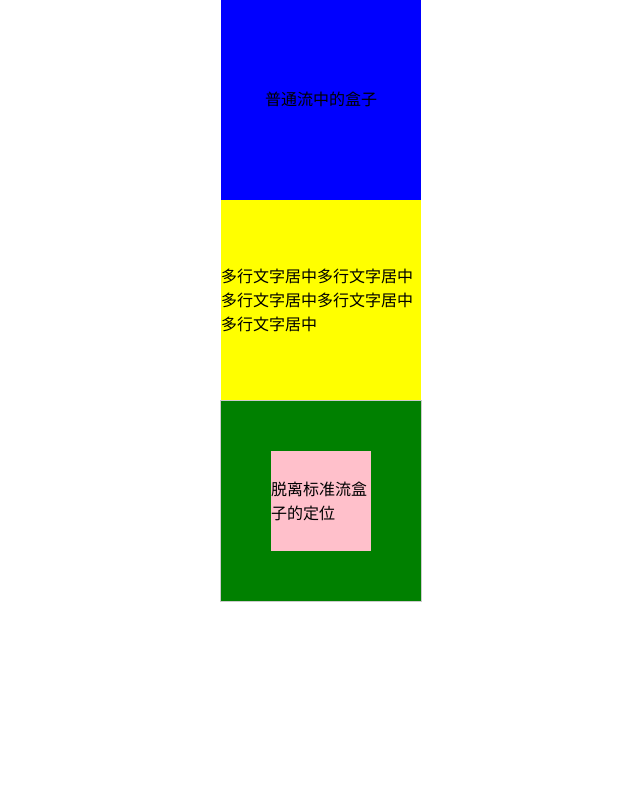
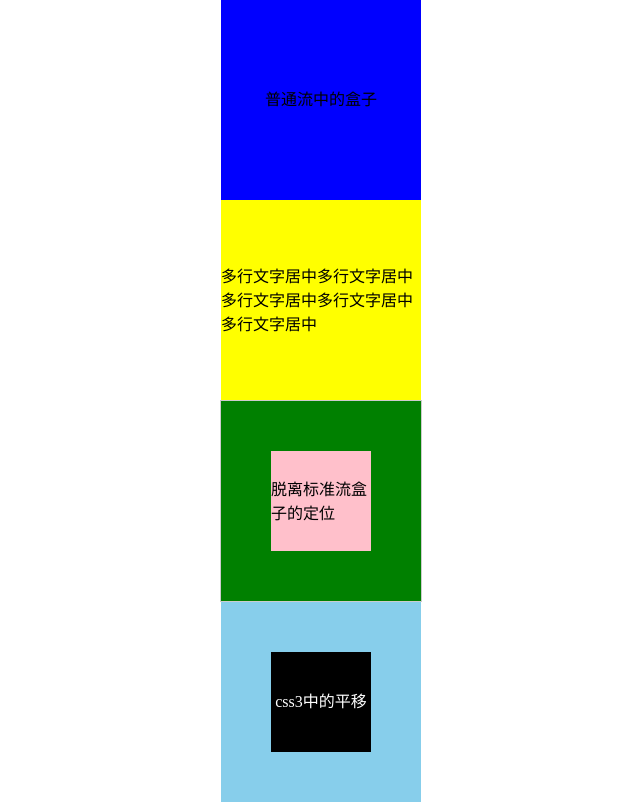
Before and after one commit to rmbychen/htmlDemo, a plain HTML site: page centerdiv.html in a window 1280 px wide. Shown: the whole page, without its empty margins (319-959 px from the left). Drawn offline with Linux system fonts and the light colour scheme.

Commit message:
加了一种居中方式：平移居中

```diff
--- a/centerdiv.html
+++ b/centerdiv.html
@@ -8,10 +8,13 @@
 				padding: 0;
 				margin: 0;
 			}
+			div{
+				width: 200px;
+				height: 200px;
+				margin: 0 auto;
+			}
 			/*普通的div定位*/
 			.general{
-				width: 200px;
-				height: 200px;
 				background-color: blue;
 				margin: 0 auto;
 				/*以下两行目的是让单行文字垂直居中*/
@@ -22,8 +25,6 @@
 
 			/*多行文字垂直居中*/
 			.textmany{
-				width: 200px;
-				height: 200px;
 				background-color: yellow;
 				margin: 0 auto;
 				line-height: 200px;
@@ -38,8 +39,6 @@
 
 			/*定位流的div定位，(子绝父相）*/
 			.father{
-				width: 200px;
-				height: 200px;
 				border:1px solid #ccc;
 				margin: 0 auto;
 				background-color: green;
@@ -60,6 +59,19 @@
 				vertical-align: middle;
 				line-height: 1.5em;
 			}
+			.translate{
+				background-color: skyblue;
+				margin: 0 auto;
+			}
+			.translate .sub{
+				width: 100px;
+				height: 100px;
+				background-color: black;
+				color: white;
+				text-align: center;
+				line-height: 100px;
+				transform: translate(0,50%);
+			}
 		</style>
 	</head>
 	<body>
@@ -72,5 +84,8 @@
 				<span>脱离标准流盒子的定位</span>
 			</div>
 		</div>
+		<div class="translate">
+			<div class="sub">css3中的平移</div>
+		</div>
 	</body>
 </html>
```
